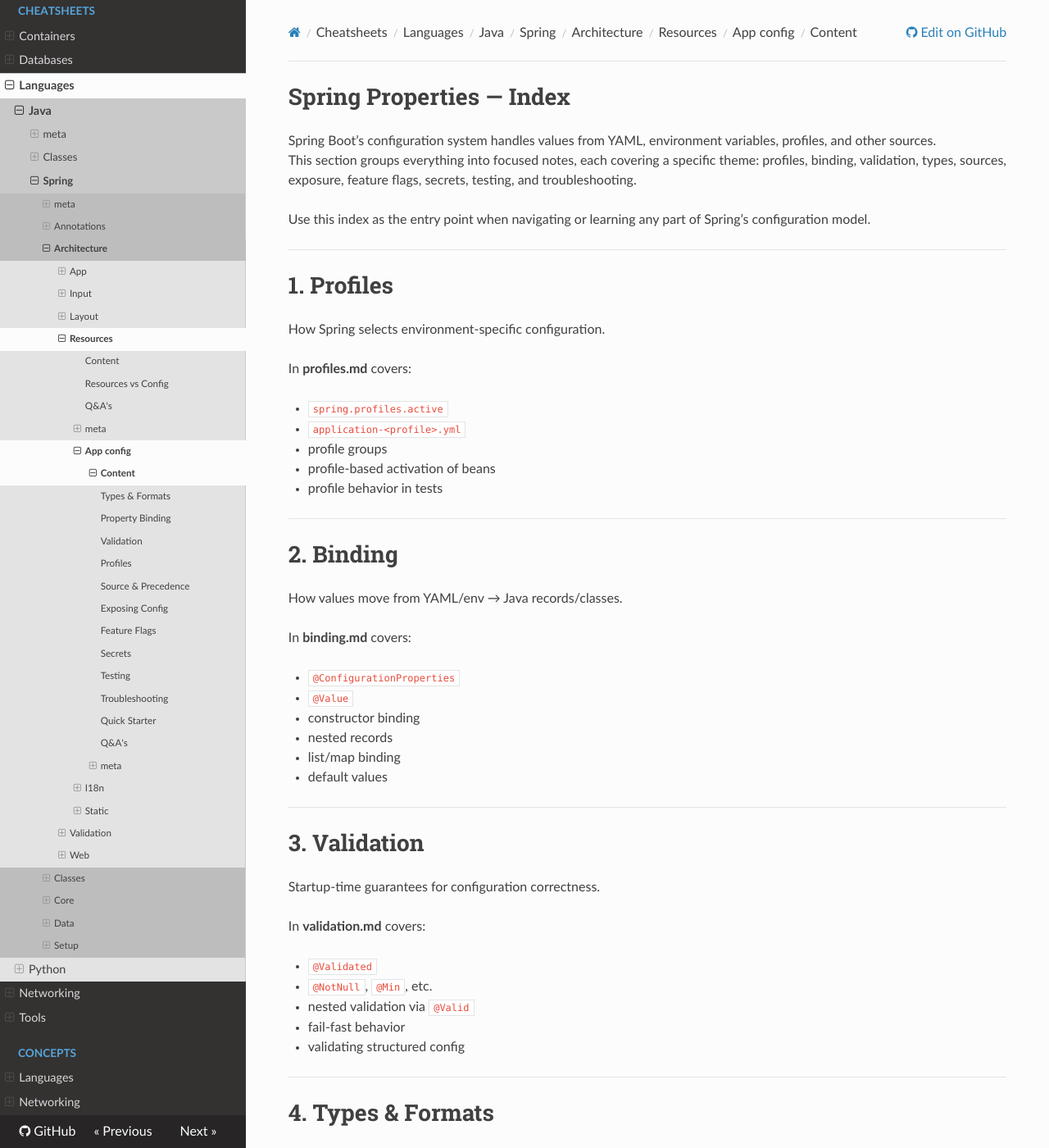
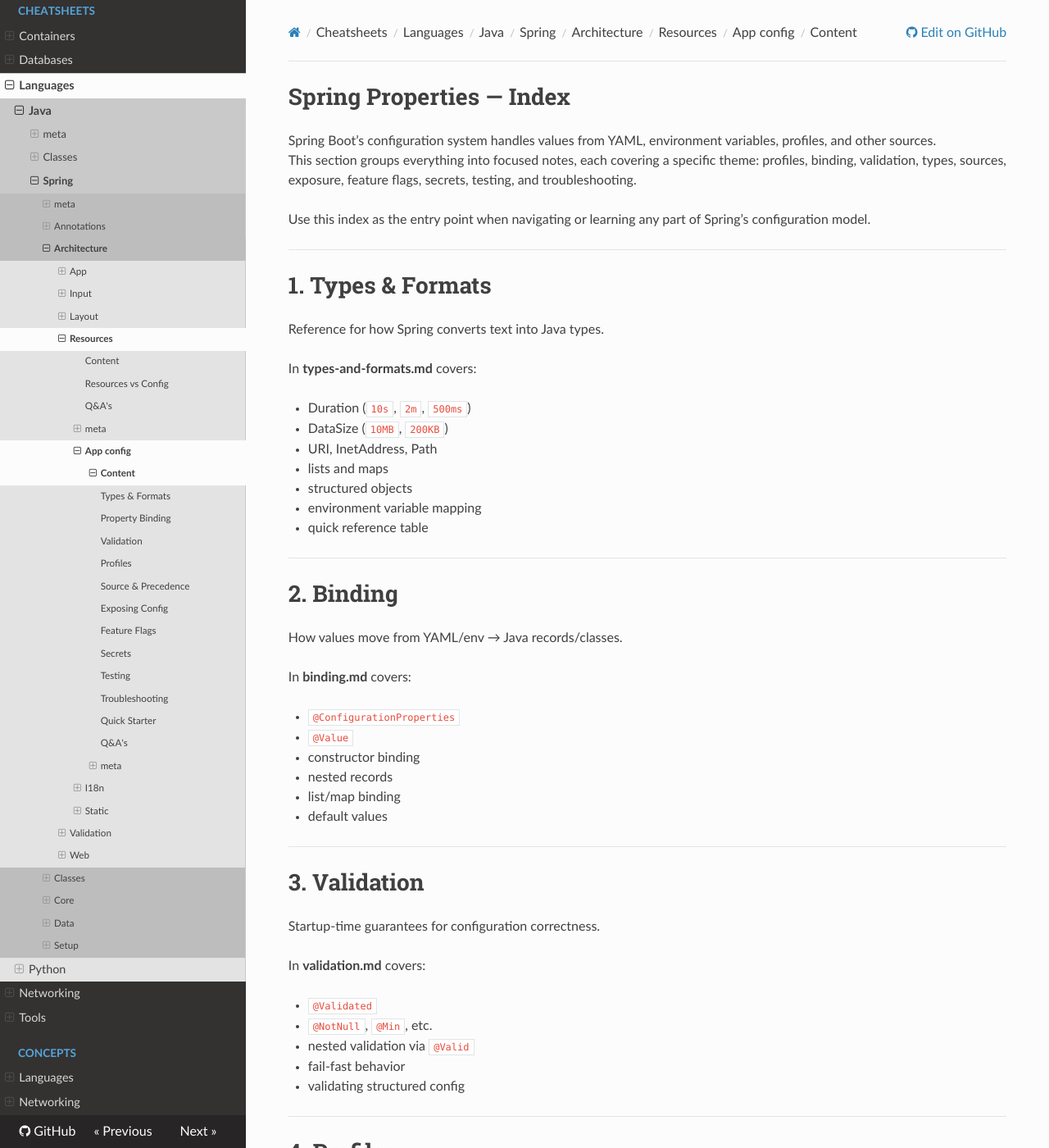
Before and after one commit to edgaras87/knowledge-vault, an MkDocs documentation site: the page built from docs/cheatsheets/languages/java/spring/architecture/resources/app-config/05-index.md, in a window 1280 px wide and 1400 px high. Shown: the whole window at 82% size. Built offline with MkDocs 1.6.1, drawn with Linux system fonts in a browser that asks for light colours; nearby versions of some CDN libraries; some of the changed text lies outside the part shown.

Commit message:
docs: update index and restructure sections for Profiles and Types & Formats in Spring documentation

```diff
--- a/docs/cheatsheets/languages/java/spring/architecture/resources/app-config/05-index.md
+++ b/docs/cheatsheets/languages/java/spring/architecture/resources/app-config/05-index.md
@@ -19,19 +19,23 @@ This section groups everything into focused notes, each covering a specific them
 
 Use this index as the entry point when navigating or learning any part of Spring’s configuration model.
 
+
+
 ---
 
-# 1. Profiles
+# 1. Types & Formats
 
-How Spring selects environment-specific configuration.
+Reference for how Spring converts text into Java types.
 
-In **profiles.md** covers:
+In **types-and-formats.md** covers:
 
-- `spring.profiles.active`
-- `application-<profile>.yml`
-- profile groups
-- profile-based activation of beans
-- profile behavior in tests
+- Duration (`10s`, `2m`, `500ms`)
+- DataSize (`10MB`, `200KB`)
+- URI, InetAddress, Path
+- lists and maps
+- structured objects
+- environment variable mapping
+- quick reference table
 
 ---
 
@@ -174,10 +177,10 @@ In **troubleshooting.md** covers:
 spring/
 └─ properties/
    ├─ index.md
-   ├─ profiles.md
+   ├─ types-and-formats.md
    ├─ binding.md
    ├─ validation.md
-   ├─ types-and-formats.md
+   ├─ profiles.md
    ├─ sources-and-precedence.md
    ├─ exposing-config.md
    ├─ feature-flags.md
```
Also changed, not shown: other parts of docs/cheatsheets/languages/java/spring/architecture/resources/app-config/05-index.md (+9 -10 lines), docs/cheatsheets/languages/java/spring/architecture/resources/app-config/20-types-and-formats.md (+1 -2 lines).
